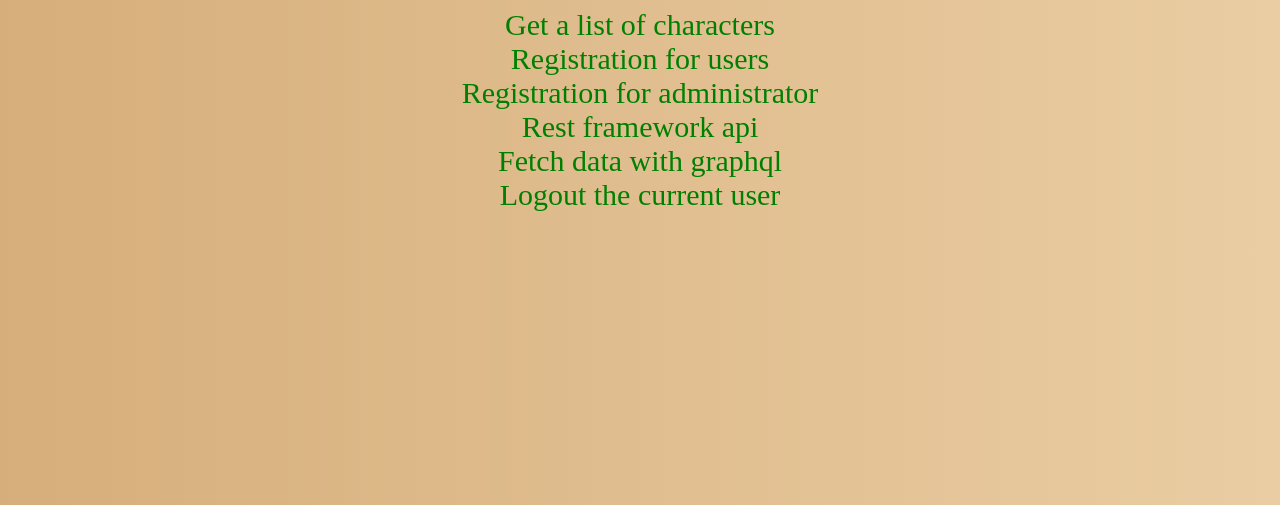
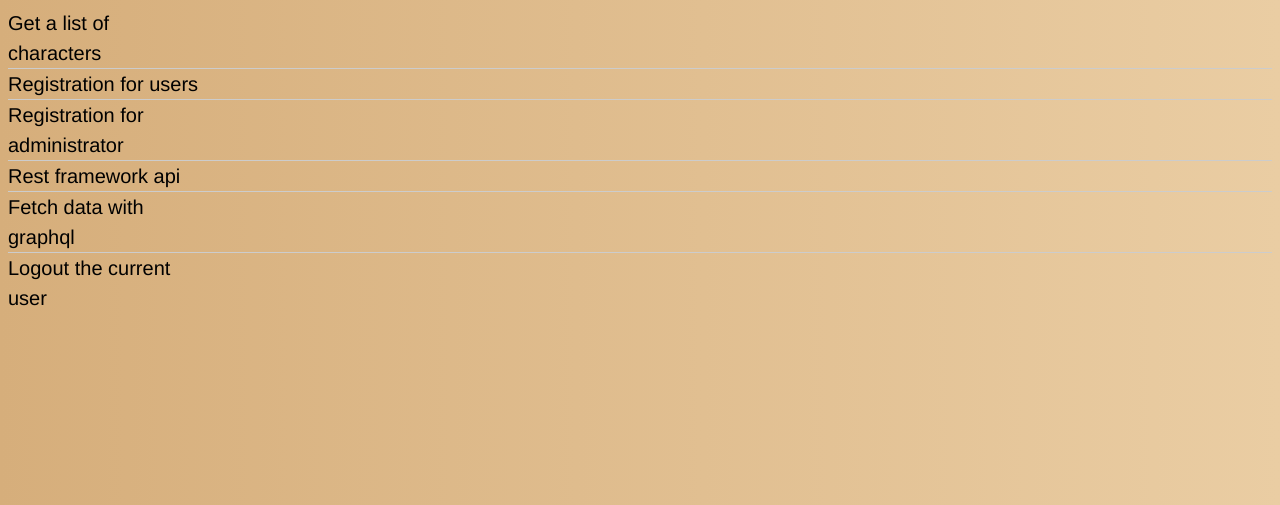
Before and after one commit to bloominstituteoftechnology/Django-RPG, a Django app: page / in a window 1280 px wide. Shown: the top 505 px of the page. Run offline with Django 3.2, Linux system fonts and the light colour scheme; parts of the project's set-up code (start-up, migrations or seed data) failed here and were passed over.

Commit message:
animated list

```diff
--- a/rpg/charactercreator/static/charactercreator/styles.css
+++ b/rpg/charactercreator/static/charactercreator/styles.css
@@ -12,7 +12,7 @@
   color: green;
 }
 
-li a {
+/* li a {
   color: green;
   display: block;
   font-size: 30px;
@@ -21,9 +21,37 @@
 
 li a:hover {
   color: #224422;
+} */
+
+ul {
+  list-style-type: none;
+  padding: 0;
+  margin: 0;
 }
 
-ul {
-  padding-left: 0;
-  text-align: center;
+li {
+  font: 200 20px/1.5 Helvetica, Verdana, sans-serif;
+  border-bottom: 1px solid #ccc;
 }
+
+li:last-child {
+  border: none;
+}
+
+li a {
+  text-decoration: none;
+  color: #000;
+
+  -webkit-transition: font-size 0.3s ease, background-color 0.3s ease;
+  -moz-transition: font-size 0.3s ease, background-color 0.3s ease;
+  -o-transition: font-size 0.3s ease, background-color 0.3s ease;
+  -ms-transition: font-size 0.3s ease, background-color 0.3s ease;
+  transition: font-size 0.3s ease, background-color 0.3s ease;
+  display: block;
+  width: 200px;
+}
+
+li a:hover {
+  font-size: 30px;
+  background: #224422;
+}
```
